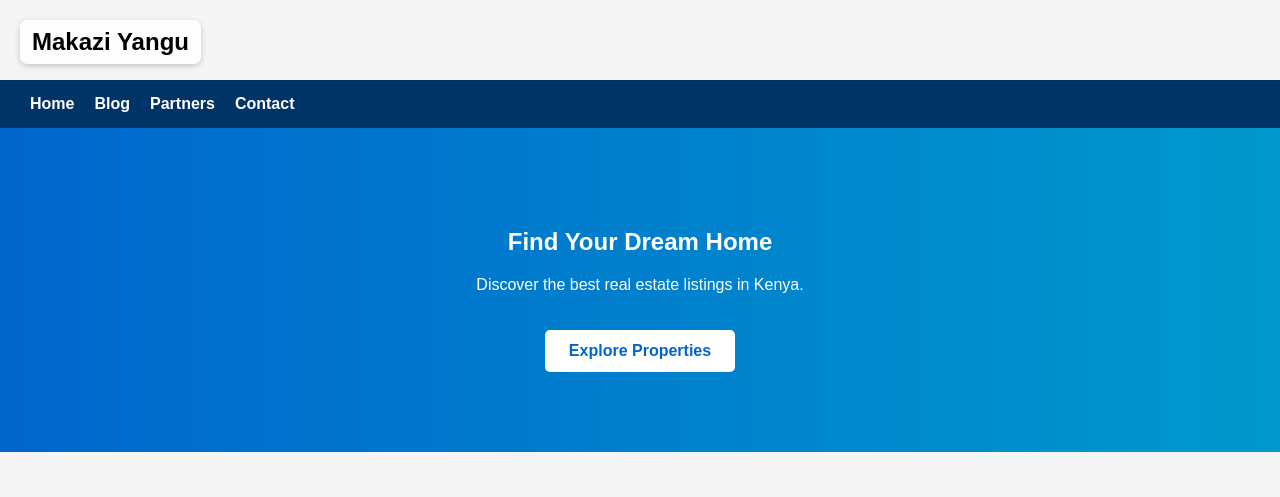
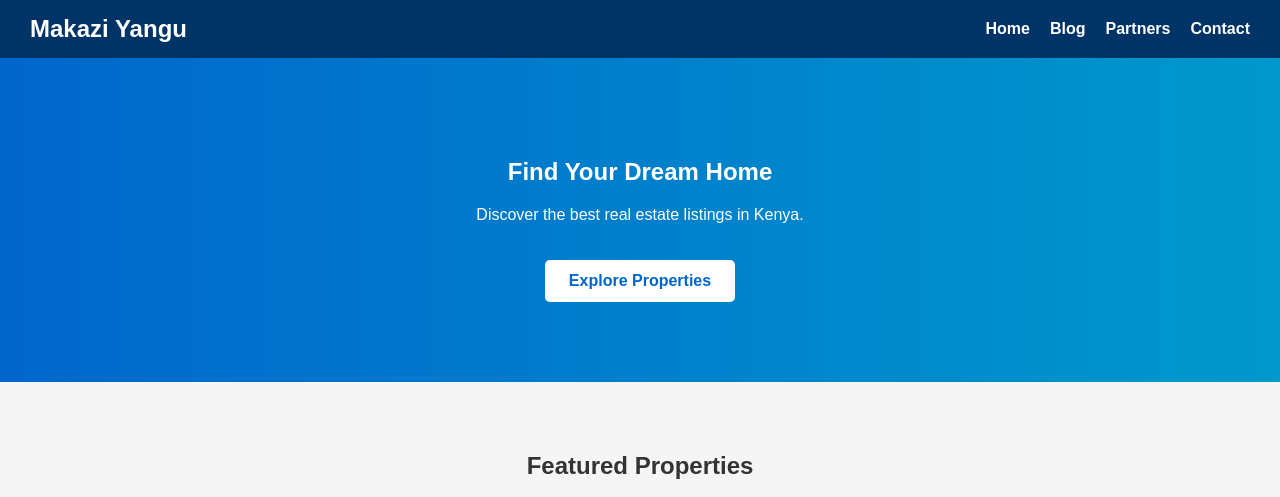
Before and after one commit to MaxwelKiprotich/Makazi-Yangu, a website: page index.html in a window 1280 px wide. Shown: the top 497 px of the page. Drawn offline with Linux system fonts and the light colour scheme.

Commit message:
Add logo

```diff
--- a/Makaziyangu.css
+++ b/Makaziyangu.css
@@ -9,7 +9,7 @@ body {
   background-attachment: fixed;
   background-color: #f5f5f5;
   color: #333;
-  padding-top: 80px; /* Ensures content doesn’t hide under the fixed logo */
+
 }
 
 a {
@@ -22,21 +22,7 @@ img {
   display: block;
 }
 
-/* Fixed Logo */
-.logo-fixed {
-  position: fixed;
-  top: 20px;
-  left: 20px;
-  font-size: 24px;
-  font-weight: bold;
-  color: #000;
-  z-index: 1000;
-  background: rgba(255, 255, 255, 0.8);
-  padding: 8px 12px;
-  border-radius: 8px;
-  text-decoration: none;
-  box-shadow: 0 2px 6px rgba(0, 0, 0, 0.2);
-}
+
 
 /* Navigation Bar */
 .nav-container {
@@ -46,6 +32,11 @@ img {
   background-color: #003366;
   padding: 15px 30px;
   color: #fff;
+}
+
+.nav-container .logo {
+  font-size: 24px;
+  font-weight: bold;
 }
 
 .nav-container ul {
--- a/index.html
+++ b/index.html
@@ -8,12 +8,10 @@
   <link rel="icon" href="Images/White.png" type="image/png" />
 </head>
 <body class="homepage-bg">
-  <!-- Fixed Logo -->
-  <a href="index.html" class="logo-fixed">Makazi Yangu</a>
 
   <header>
     <nav class="nav-container">
-
+      <div class="logo">Makazi Yangu</div>
       <ul>
         <li><a href="index.html">Home</a></li>
         <li><a href="blog.html">Blog</a></li>
@@ -29,6 +27,7 @@
       <p>Discover the best real estate listings in Kenya.</p>
       <a href="blog.html" class="cta-button">Explore Properties</a>
     </section>
+
 
 
     <section class="featured-properties">
@@ -60,7 +59,7 @@
     <section class="partners">
       <h2>Our Partners</h2>
       <div class="partner-logos">
-        <img src="images/partner1.png" alt="Partner 1" />
+        <img src="Images/Dark.png" alt="Partner 1" />
         <img src="images/partner2.png" alt="Partner 2" />
       </div>
     </section>
```
